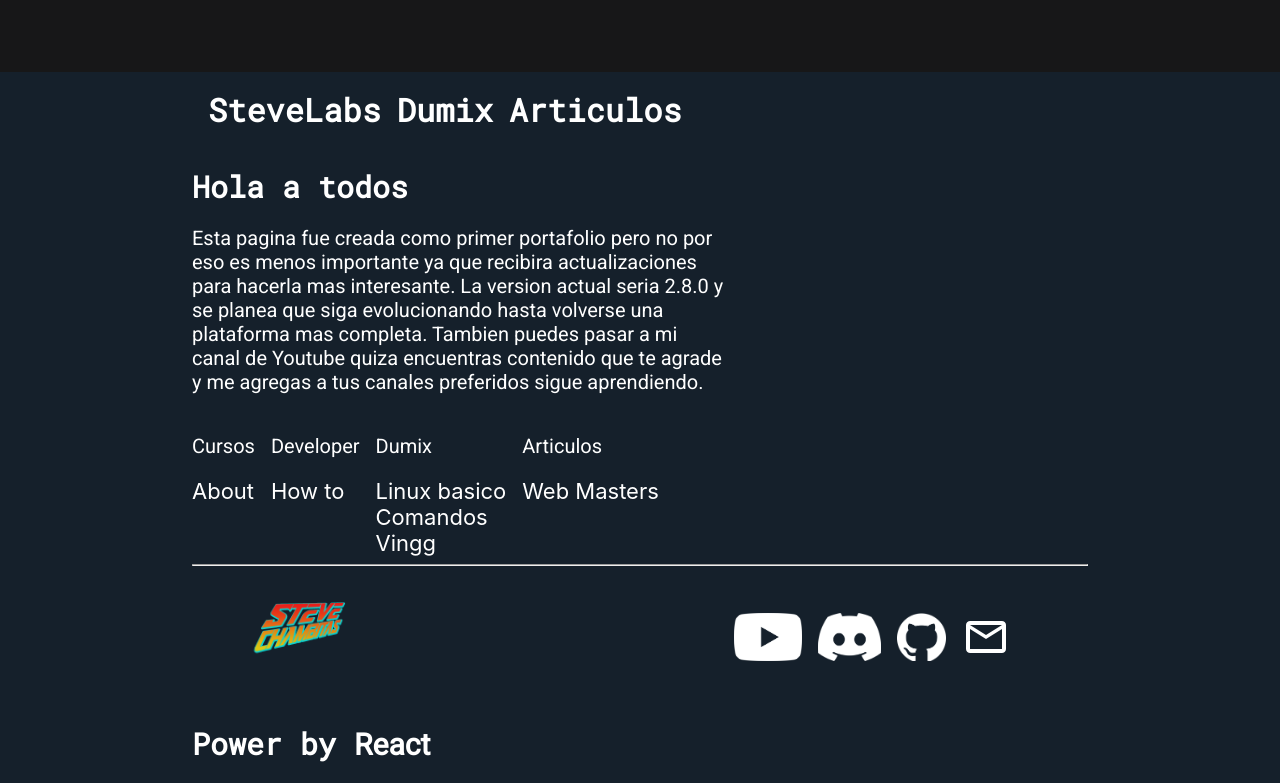
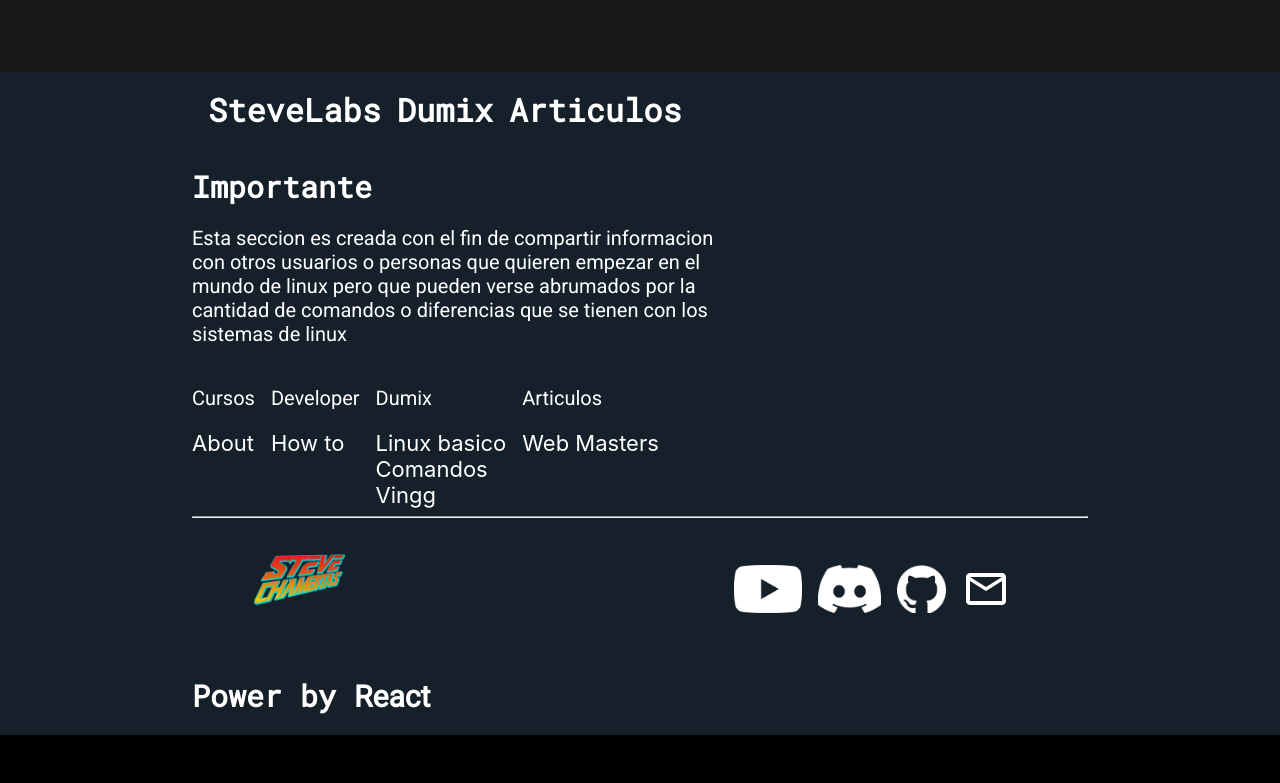
Before and after one commit to SteveBartmoss/steveapp, a React (Create React App) app: page /dumix in a window 1280 px wide. Shown: the part 6195-6978 px from the top of the page. After the commit the page ends 6930 px from the top, so only its background shows below. Built offline with nearby package versions, Linux system fonts and the light colour scheme.

Commit message:
change content for the footer

```diff
--- a/src/dumix/component/DumixFooter.jsx
+++ b/src/dumix/component/DumixFooter.jsx
@@ -21,16 +21,11 @@ export function DumixFooter() {
                 <Div70>
                     <DivRow>
                         <Div60>
-                            <h1 className="title1">Hola a todos</h1>
-                            <p className="Content">Esta pagina fue creada como primer
-                                portafolio pero no por eso es menos importante ya que
-                                recibira actualizaciones para hacerla mas interesante.
-                                La version actual seria 2.8.0 y se planea que siga
-                                evolucionando hasta volverse una plataforma mas completa.
-                                Tambien puedes pasar a mi canal de Youtube quiza encuentras
-                                contenido que te agrade y me agregas a tus canales
-                                preferidos sigue aprendiendo.
-                            </p>
+                            <h1 className="title1">Importante</h1>
+                            <p className="Content">Esta seccion es creada con el fin de compartir informacion
+                                con otros usuarios o personas que quieren empezar en el mundo de linux pero
+                                que pueden verse abrumados por la cantidad de comandos o diferencias que se
+                                tienen con los sistemas de linux</p>
                         </Div60>
                         <DivRow>
                             <DivColum>
```
